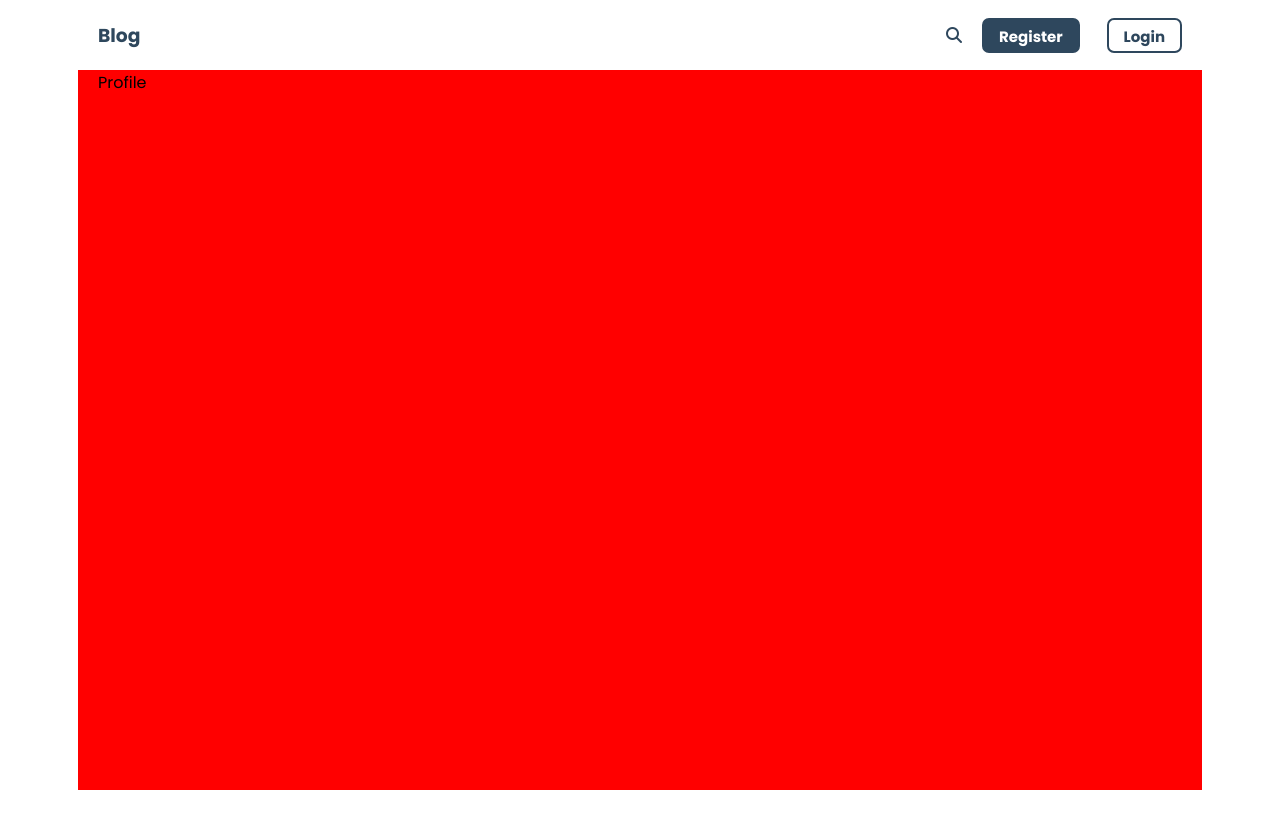
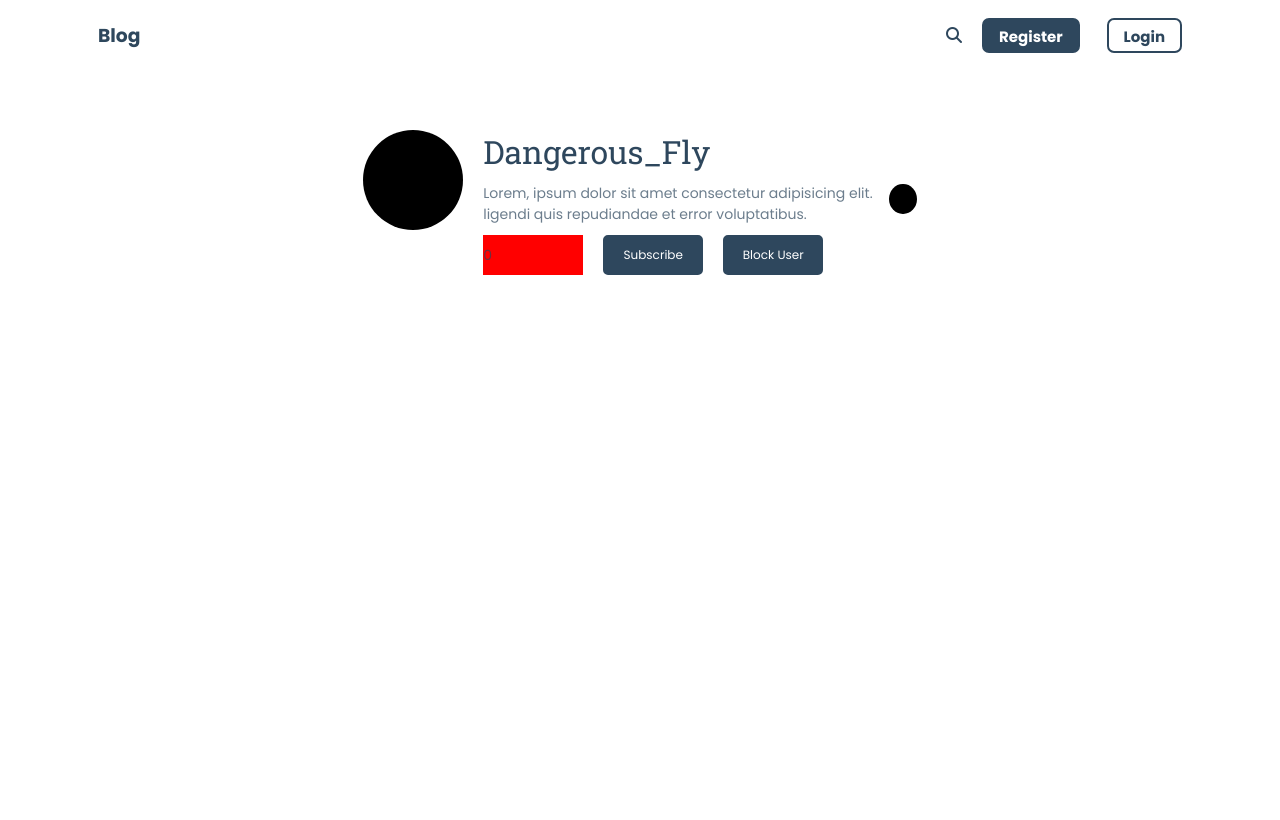
Before and after one commit to FosterSOAsare/blog-app, a React (Create React App) app: page /1 in a window 1280 px wide. Built offline with nearby package versions, Linux system fonts and the light colour scheme.

Commit message:
Profile design page ongoing

```diff
--- a/src/Pages/Profile/Profile.js
+++ b/src/Pages/Profile/Profile.js
@@ -1,5 +1,6 @@
 import React from "react";
 import { useParams } from "react-router";
+import UserInfo from "../../components/UserInfo/UserInfo";
 
 const Profile = () => {
 	const params = useParams();
@@ -8,7 +9,11 @@ const Profile = () => {
 	// Fetch blogs
 	// Fetch user data
 	// Fetch sponsors
-	return <main className="profile">Profile</main>;
+	return (
+		<main className="profile">
+			<UserInfo />
+		</main>
+	);
 };
 
 export default Profile;
--- a/src/Pages/Profile/Profile.scss
+++ b/src/Pages/Profile/Profile.scss
@@ -1,7 +1,8 @@
 main.profile {
 	width: 100%;
 	min-height: 90vh;
-	background-color: red;
+	// background-color: red;
 	display: block;
 	@include container;
+	margin-top: 30px;
 }
--- a/src/assets/scss/__globals.scss
+++ b/src/assets/scss/__globals.scss
@@ -1,4 +1,5 @@
 @import url("https://fonts.googleapis.com/css2?family=Poppins:wght@400;500;700&display=swap");
+@import url("https://fonts.googleapis.com/css2?family=Roboto+Slab:wght@400;700&display=swap");
 * {
 	padding: 0;
 	margin: 0;
--- /dev/null
+++ b/src/components/UserInfo/UserInfo.js
@@ -0,0 +1,26 @@
+import React from "react";
+
+const UserInfo = () => {
+	return (
+		<section className="userInfo">
+			<div className="section__image"></div>
+			<div className="section__text">
+				<h3>Dangerous_Fly</h3>
+				<div className="bio">
+					<p>Lorem, ipsum dolor sit amet consectetur adipisicing elit. ligendi quis repudiandae et error voluptatibus.</p>
+					<div className="icon"></div>
+				</div>
+				<div className="subs">
+					<div className="subCount">
+						<div className="icon"></div>
+						<p>0</p>
+					</div>
+					<button>Subscribe</button>
+					<button>Block User</button>
+				</div>
+			</div>
+		</section>
+	);
+};
+
+export default UserInfo;
--- a/src/components/UserInfo/UserInfo.scss
+++ b/src/components/UserInfo/UserInfo.scss
@@ -0,0 +1,61 @@
+.userInfo {
+	width: 100%;
+	height: 200px;
+	// background-color: green;
+	@include flex(center, flex-start);
+	padding: 30px 0;
+	.section__image {
+		width: 100px;
+		height: 100px;
+		border-radius: 50%;
+		background-color: black;
+		margin-right: 20px;
+	}
+	.section__text {
+		width: 40%;
+		height: 100%;
+		h3 {
+			font-weight: normal;
+			font-size: 32px;
+			font-family: "Roboto Slab", serif;
+			margin: 0;
+		}
+		.bio {
+			width: 100%;
+			height: auto;
+			@include flex(space-between, center);
+			.icon {
+				width: 30px;
+				height: 30px;
+				background-color: black;
+				border-radius: 50%;
+				margin-left: 10px;
+			}
+		}
+		p {
+			margin-top: 10px;
+			color: $text1;
+			opacity: 0.7;
+			width: 100%;
+			font-size: 14px;
+		}
+		.subs {
+			width: auto;
+			margin-top: 10px;
+			@include flex(flex-start, center);
+
+			.subCount {
+				width: 100px;
+				height: 40px;
+				background-color: red;
+			}
+			button {
+				margin: 0;
+				margin-left: 20px;
+				width: 100px;
+				font-size: 12px;
+				padding: 0;
+			}
+		}
+	}
+}
--- a/src/utils/Verifications.js
+++ b/src/utils/Verifications.js
@@ -8,6 +8,6 @@ export class Verifications {
 	}
 
 	validateUsername(username) {
-		return /^[a-zA-Z0-9._-]+$/.test(username);
+		return /^[a-zA-Z0-9._-]{3 , 15}$/.test(username);
 	}
 }
```
